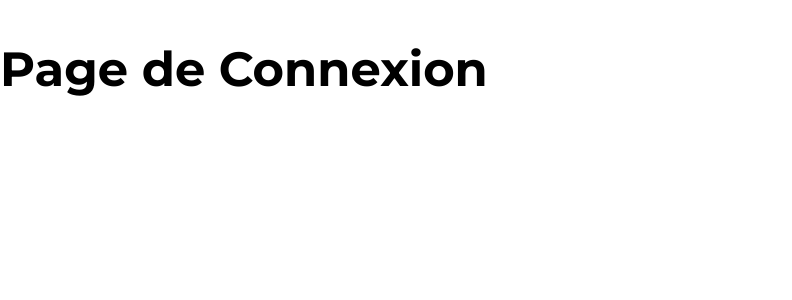
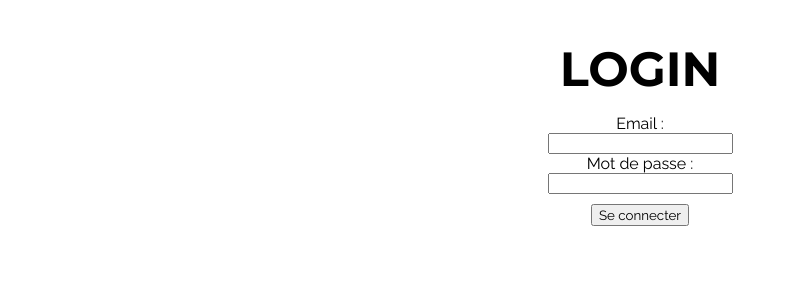
Before and after one commit to CodeQuentum/OCP8, a React (Create React App) app: page /l0g1n in a window 1280 px wide. Shown: the top 300 px of the page, without its empty margins (0-792 px from the left). Built offline with nearby package versions, Linux system fonts and the light colour scheme.

Commit message:
La page de projet me plait, et la page de login et sufisante, sachant que je serais le seul a m'en servir.

```diff
--- a/package.json
+++ b/package.json
@@ -11,8 +11,11 @@
     "@testing-library/user-event": "^13.5.0",
     "react": "^18.2.0",
     "react-dom": "^18.2.0",
+    "react-responsive-carousel": "^3.2.23",
     "react-router-dom": "^6.16.0",
     "react-scripts": "5.0.1",
+    "react-slick": "^0.29.0",
+    "slick-carousel": "^1.8.1",
     "web-vitals": "^2.1.4"
   },
   "scripts": {
--- a/src/pages/Login.js
+++ b/src/pages/Login.js
@@ -1,10 +1,59 @@
-import React from 'react';
+import React, { useState } from 'react';
+import '../styles/Login.css';
 
 function Login() {
+  // Déclarez les états pour les champs du formulaire
+  const [email, setEmail] = useState('');
+  const [password, setPassword] = useState('');
+
+  // Gérez les changements dans les champs du formulaire
+  const handleEmailChange = (e) => {
+    setEmail(e.target.value);
+  };
+
+  const handlePasswordChange = (e) => {
+    setPassword(e.target.value);
+  };
+
+  // Gérez la soumission du formulaire
+  const handleSubmit = (e) => {
+    e.preventDefault();
+
+    // Effectuez ici la logique de connexion lorsque le serveur est prêt.
+    // Vous pouvez envoyer les données d'authentification au serveur.
+
+    console.log('Email:', email);
+    console.log('Mot de passe:', password);
+  };
+
   return (
-    <div>
-      <h2>Page de Connexion</h2>
-      {/* Votre formulaire de connexion peut être ajouté ici */}
+    <div className='login-content'>
+      <h2>LOGIN</h2>
+      <form onSubmit={handleSubmit}>
+        <div className='logItem'>
+          <label htmlFor="email">Email :</label>
+          <input
+            type="email"
+            id="email"
+            name="email"
+            value={email}
+            onChange={handleEmailChange}
+            required
+          />
+        </div>
+        <div className='logItem'>
+          <label htmlFor="password">Mot de passe :</label>
+          <input
+            type="password"
+            id="password"
+            name="password"
+            value={password}
+            onChange={handlePasswordChange}
+            required
+          />
+        </div>
+        <button type="submit">Se connecter</button>
+      </form>
     </div>
   );
 }
--- a/src/pages/Project.js
+++ b/src/pages/Project.js
@@ -1,37 +1,62 @@
 import React from 'react';
 import { useParams } from 'react-router-dom';
 import projectData from '../data/projects.json';
+import Slider from 'react-slick';
+import 'slick-carousel/slick/slick.css';
 import Header from '../components/Header';
 import Footer from '../components/Footer';
 import NotFound from '../pages/NotFound';
+import ReturnButton from '../components/returnButton';
+import '../styles/Project.css';
 
 function Project() {
   const { id } = useParams();
 
-  console.log('ID du projet depuis les paramètres de l\'URL :', id);
-
-  const project = projectData.find(project => project.id === parseInt(id));
-
-  console.log('Projet trouvé dans les données :', project);
+  const project = projectData.find((project) => project.id === parseInt(id));
 
   if (!project) {
-    console.log('Projet non trouvé, affichage de la page NotFound');
-    return (
-      <NotFound />
-    );
+    return <NotFound />;
   }
 
+  const slickSettings = {
+    dots: true,
+    infinite: true,
+    speed: 500,
+    slidesToShow: 1,
+    slidesToScroll: 1,
+  };
+
   return (
-    <main>
+    <div>
       <Header />
-      <div>
-        <h2>Détails du Projet</h2>
-        <p>ID du Projet : {project.id}</p>
-        <p>Titre du Projet : {project.title}</p>
-        <p>Description du Projet : {project.description}</p>
-      </div>
-      <Footer />
-    </main>
+    <section className="project-container">
+      <main className="project-main">
+        <div className="project-carousel">
+          <Slider {...slickSettings}>
+            {project.pictures.map((picture, index) => (
+              <div className="project-slide" key={index}>
+                <img src={picture} alt={`projet ${index + 1}`} />
+              </div>
+            ))}
+          </Slider>
+        </div>
+        <h1 className="project-title">{project.title}</h1>
+        <p className="project-description">{project.description}</p>
+        <div className="project-tags">
+          <ul className="project-tags-list">
+            {project.tags.map((tag, index) => (
+              <li className="project-tag" key={index}>
+                {tag}
+              </li>
+            ))}
+          </ul>
+        </div>
+        <ReturnButton />
+      </main>
+
+    </section>
+    <Footer />
+    </div>
   );
 }
 
--- /dev/null
+++ b/src/styles/Login.css
@@ -0,0 +1,22 @@
+.login-content{
+    display: flex;
+    flex-direction: column;
+    justify-content: center;
+    text-align: center;
+}
+
+.login-content form{
+    display: flex ;
+    flex-direction: column;
+    justify-content: center;
+    align-items: center;
+}
+
+.login-content .logItem{
+    display: flex;
+    flex-direction: column;
+}
+
+.login-content button{
+    margin-top: 10px;
+}
--- /dev/null
+++ b/src/styles/Project.css
@@ -0,0 +1,75 @@
+/* Project.css */
+
+.project-container {
+    max-width: 800px;
+    margin: 0 auto;
+  }
+
+  .project-slide img {
+    width: 100%;
+    max-height: 400px;
+    object-fit: cover;
+  }
+
+  .project-title {
+    font-size: 2rem;
+    margin-top: 20px;
+  }
+
+  .project-description {
+    font-size: 1.2rem;
+    margin: 20px 0;
+  }
+
+  .project-tags-list {
+    display: flex;
+    flex-direction: row;
+    justify-content: center;
+    text-align: center;
+    list-style: none;
+    padding: 0;
+  }
+
+  .project-tag {
+    display: inline-block;
+    font-size: 1.5rem;
+    margin-right: 10px;
+    margin-bottom: 10px;
+    padding: 5px 10px;
+    background-color: #5883B8;
+    color: #fff;
+    border: 3px solid darkblue;
+    border-radius: 35px;
+    font-family: 'Raleway';
+  }
+
+  .slick-prev,
+  .slick-next {
+    display: none !important;
+  }
+
+  .slick-dots {
+    text-align: center;
+    margin-top: 20px;
+  }
+
+  .slick-dots li {
+    display: inline-block;
+    margin: 0 5px;
+  }
+
+  .slick-dots li button {
+    font-size: 1.5rem;
+    color: #999;
+    border: 2px solid #999;
+    background-color: transparent;
+    border-radius: 50%;
+    width: 20px;
+    height: 20px;
+  }
+
+  .slick-dots li.slick-active button {
+    color: #5883B8;
+    background-color: #5883B8;
+    border: 2px solid #5883B8;
+  }
```
Also changed, not shown: 1 other file (tests, documents, lock files or other folders).
